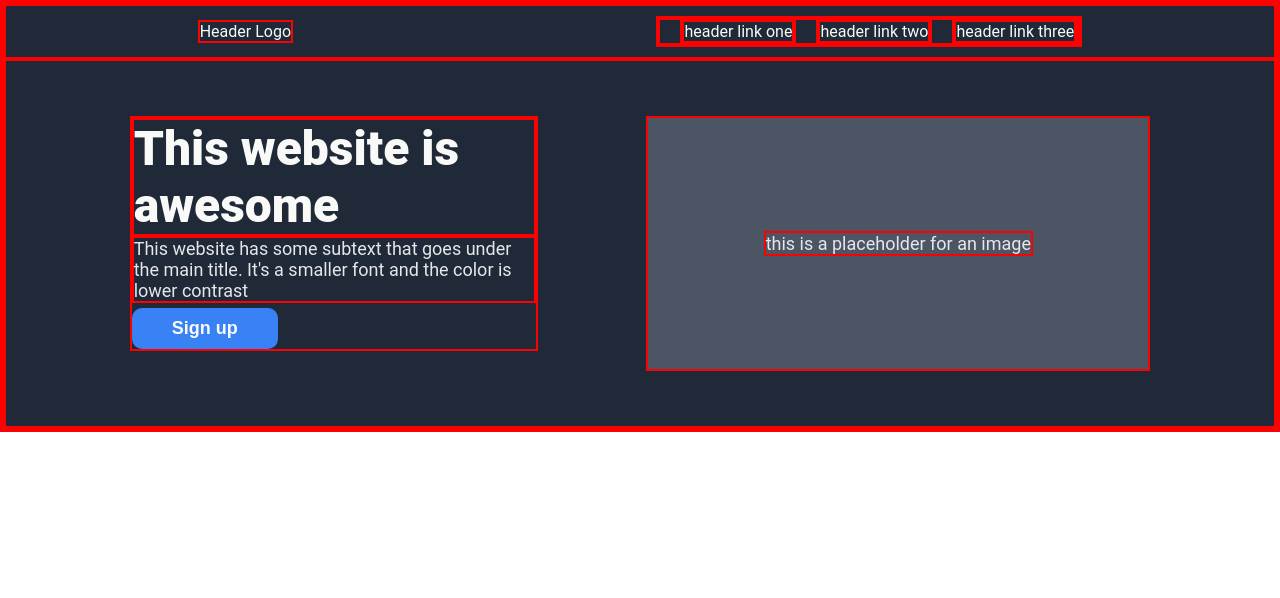
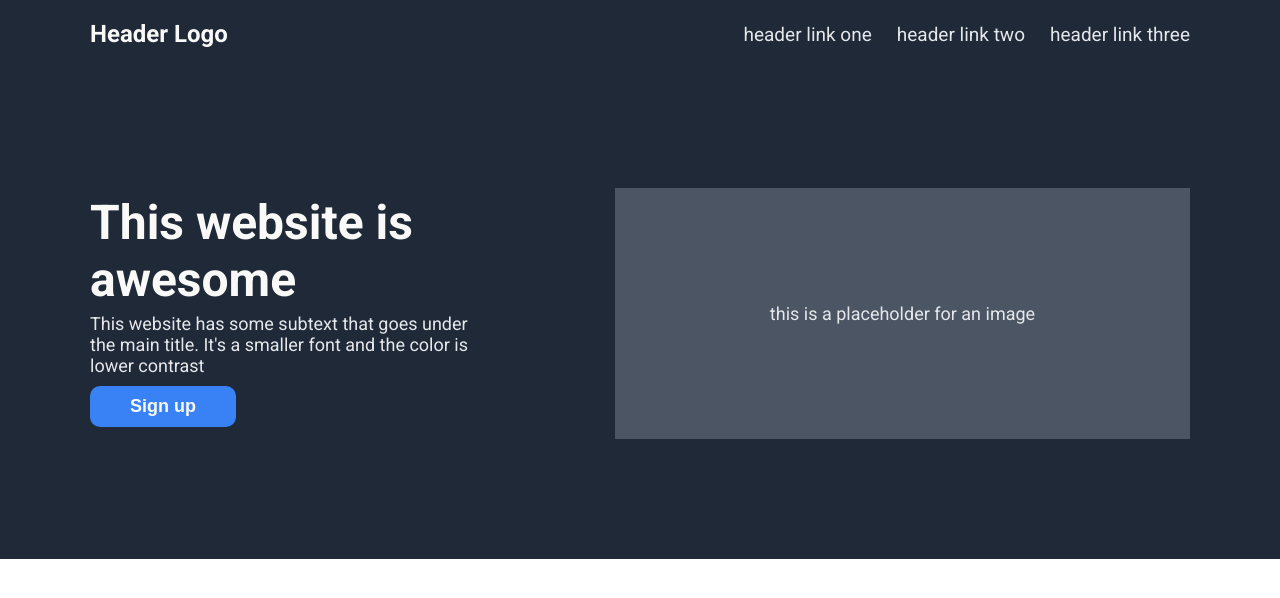
Before and after one commit to Nirvipsism/odin-landing-page, a plain HTML site: page index.html in a window 1280 px wide. Drawn offline with Linux system fonts and the light colour scheme.

Commit message:
Correct header and section with ChatGTP, container method

```diff
--- a/index.html
+++ b/index.html
@@ -8,6 +8,8 @@
 </head>
 <body>
     <header>
+        <!-- Added a container div to align content -->
+        <div class="container"> <!-- CHANGED: Introduced container -->
           <div class="header-logo">
             Header Logo<!-- <img src="path-to-logo.png" alt="Logo"> -->
           </div>
@@ -18,9 +20,12 @@
               <li><a href="#">header link three</a></li>
             </ul>
           </nav>
+        </div> <!-- CHANGED: closing container div -->
     </header>
 
     <section class="hero-section">
+        <!-- Added a container div here as well -->
+        <div class="container"> <!-- CHANGED: Introduced container -->
           <div class="hero-content">
             <h1>This website is<br> awesome</h1>
             <p class="hero-subtext">
@@ -31,6 +36,7 @@
           <div class="hero-image-placeholder">
             <p>this is a placeholder for an image</p>
           </div>
+        </div> <!-- CHANGED: closing container div -->
     </section>
 
 </body>
--- a/styles.css
+++ b/styles.css
@@ -1,4 +1,4 @@
-* { border: 2px solid red; }
+/* * { border: 0.1px solid red; } */
 
 @import url('https://fonts.googleapis.com/css2?family=Roboto:wght@400;700&display=swap');
 
@@ -8,14 +8,29 @@ html, body {
     padding: 0;
 }
 
+/* Introduced a .container class to control alignment and max-width */
+.container { /* CHANGED: New container class */
+    max-width: 1100px; /* CHANGED: sets a max width for alignment */
+    margin: 0 auto;    /* CHANGED: center the container */
+    padding: 0 50px;   /* CHANGED: add horizontal padding for alignment */
+    display: flex;     /* CHANGED: make it flex to align items */
+    align-items: center; /* CHANGED: vertically center items */
+    justify-content: space-between; /* CHANGED: space between for left-right alignment */
+}
+
 /* Header Styles */
 header {
-    display: flex;
-    align-items: center;
-    justify-content: space-around;
-    padding: 10px;
     background-color: #1f2937;
     color: #f9faf8;
+    padding: 20px 0; /* CHANGED: Removed horizontal padding from here and rely on .container */
+    /* display: flex;
+    align-items: center;
+    justify-content: space-around; */
+}
+
+.header-logo {
+    font-size: 24px;
+    font-weight: bold;
 }
 
   .header-nav ul {
@@ -31,16 +46,19 @@ header {
 
   .header-nav a {
     text-decoration: none;
-    color: #f9faf8;
+    color:  #e5e7eb;
+    font-size: 19px;
+    margin-left: 5px;
   }
 
   /* Hero Section Styles */
 .hero-section {
     background-color: #1f2937;
-    display: flex;
+    padding: 120px 0; /* CHANGED: Removed horizontal padding from hero-section, now .container handles it */
+    /* display, align-items, justify-content moved to .container, so removing them here */
+    /* display: flex;
     align-items: flex-start;
-    justify-content: space-evenly;
-    padding: 55px;
+    justify-content: space-evenly;  */
 }
 
 .hero-content {
@@ -57,7 +75,7 @@ header {
 .hero-subtext {
     font-size: 18px;
     color: #e5e7eb;
-    margin: 0;
+    margin: 5px 0;
     max-width: 400px;
     margin-bottom: 5px;
 }
@@ -71,6 +89,7 @@ header {
     cursor: pointer;
     font-weight: 700;
     border-radius: 10px;
+    margin: 5px 0;
 }
 
 .hero-button:hover {
@@ -80,10 +99,9 @@ header {
 /* Image Placeholder */
 .hero-image-placeholder {
     background-color: #4B5563; /* a gray shade */
-    width: 500px;
+    width: 575px;
     height: 250.5px;
     display: flex;
-    flex-shrink: 0;
     justify-content: center;
     align-items: center;
 }
```
Lines whose indentation alone changed are shown as unchanged.
